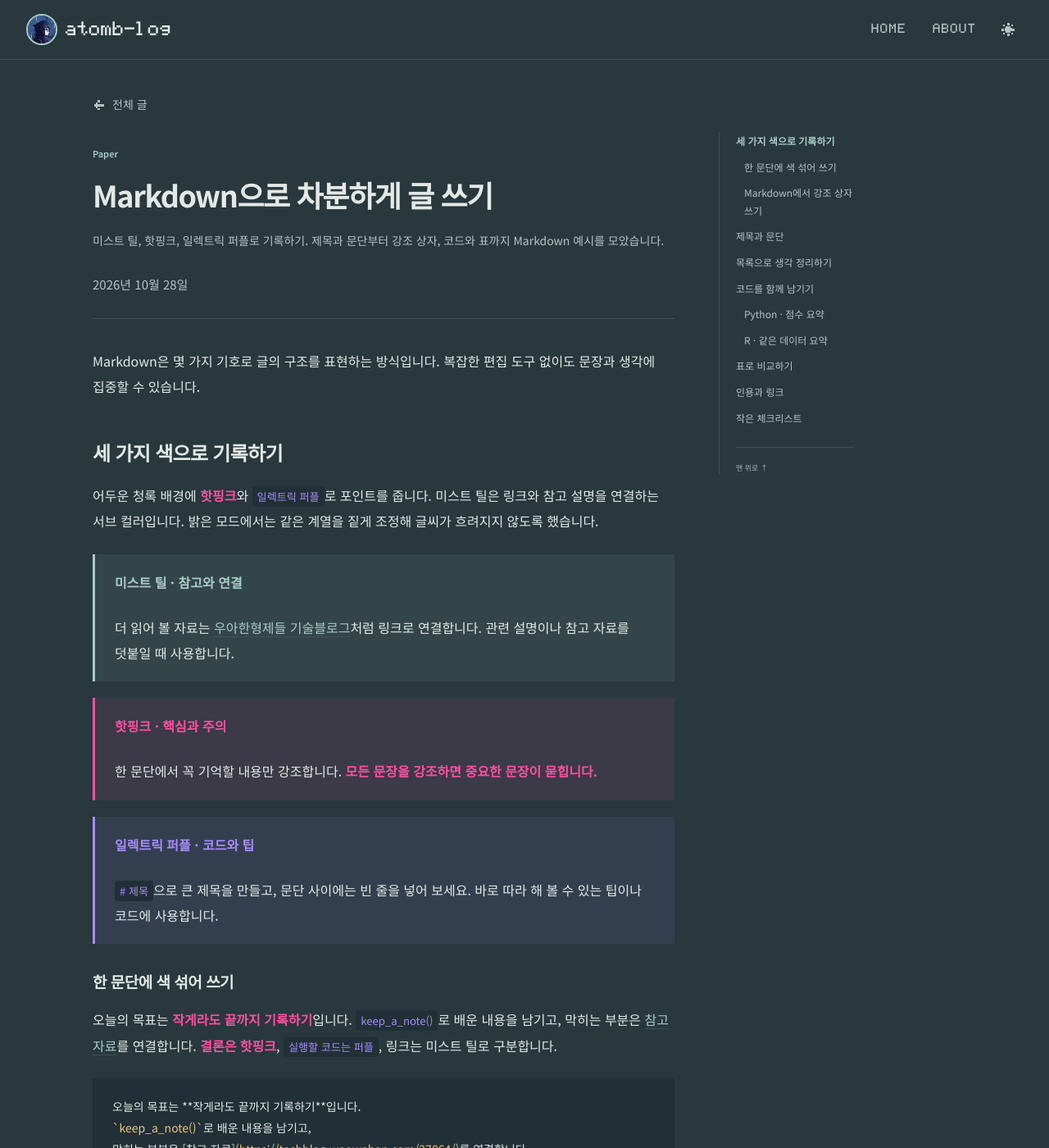
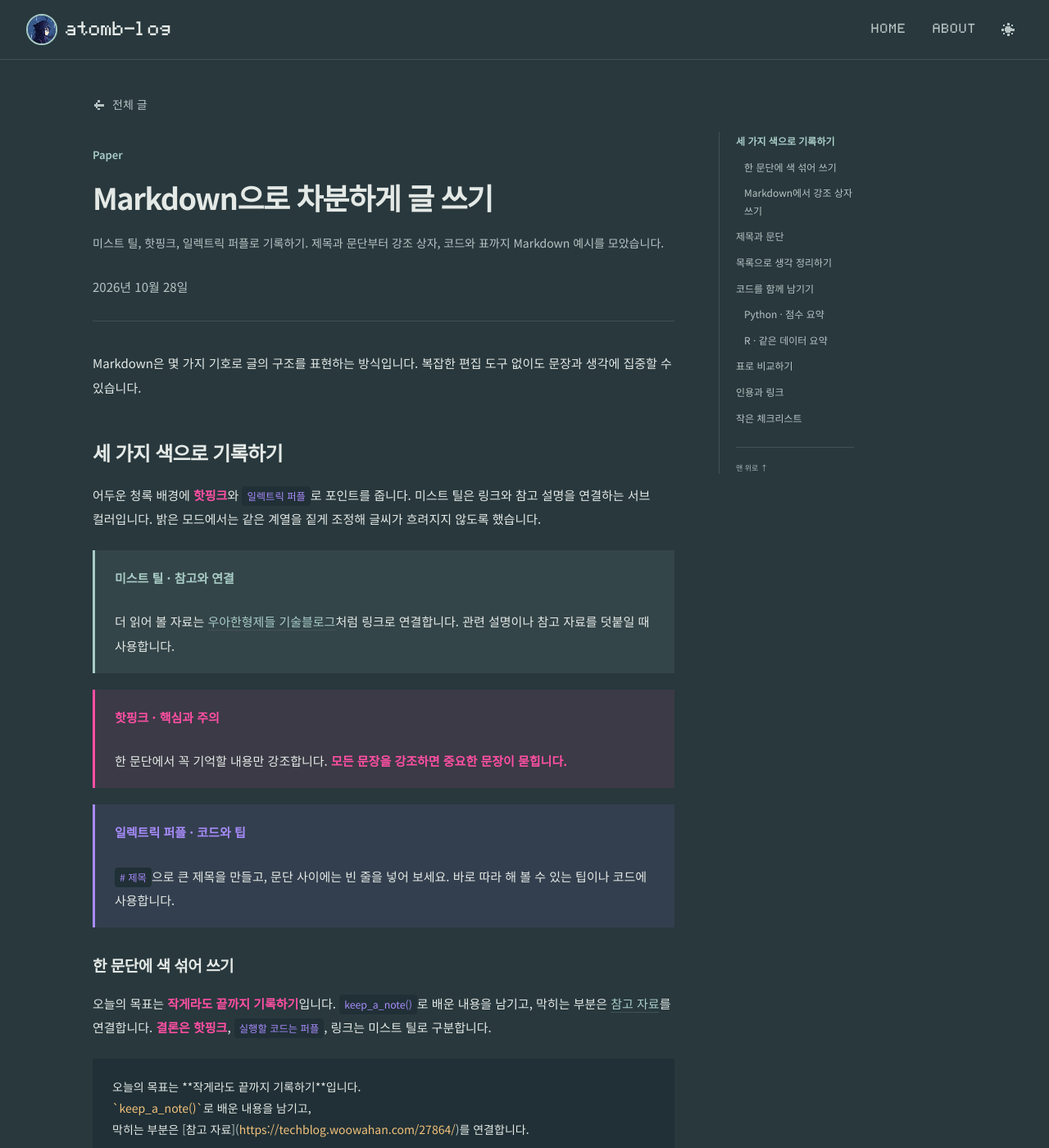
Before and after one commit to atomb-log/atomb-log.github.io, a Jekyll site: the page built from _posts/2026-10-28-writing-with-markdown.md, in a window 1280 px wide and 1400 px high. Shown: the whole window at 82% size. Built offline with Jekyll 4.4.1, drawn with Linux system fonts in a browser that asks for light colours.

Commit message:
Adjust body and post category font sizes

```diff
--- a/assets/css/style.css
+++ b/assets/css/style.css
@@ -57,7 +57,7 @@ body {
   background:var(--paper);
   color:var(--ink);
   font-family:var(--body-font);
-  font-size:16px;
+  font-size:15px;
   line-height:1.7;
   word-break:keep-all;
   -webkit-font-smoothing:antialiased
@@ -1190,7 +1190,7 @@ main:focus {
   display:flex;
   align-items:center;
   gap:10px;
-  font-size:11px;
+  font-size:13px;
   font-weight:600;
   color:var(--accent);
   margin-bottom:15px
@@ -1232,7 +1232,7 @@ main:focus {
   margin-right:2px
 }
 .prose {
-  font-size:16px;
+  font-size:15px;
   line-height:1.95;
   overflow-wrap:break-word
 }
@@ -2308,7 +2308,7 @@ main:focus {
     gap:6px
   }
   .prose {
-    font-size:16px;
+    font-size:15px;
     line-height:1.95
   }
   .prose h2 {
```
